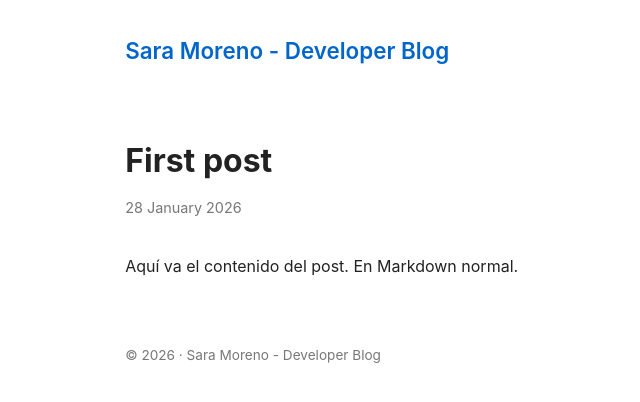
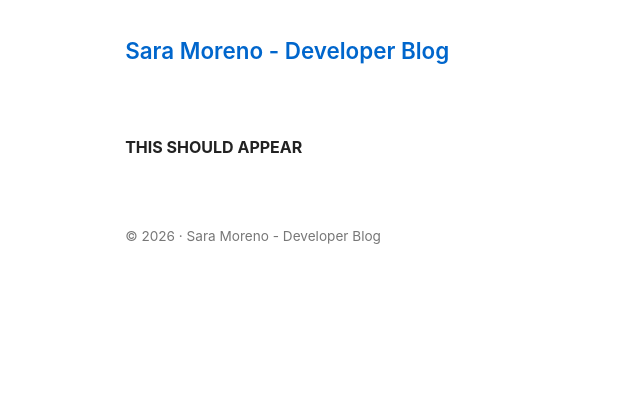
Before and after one commit to sarawittel/sarawittel.github.io, a Jekyll site: the page built from _posts/2026-01-28-first-post.md, in a window 1280 px wide. Shown: the top 402 px of the page, without its empty margins (174-814 px from the left). Built offline with Jekyll 4.4.1, drawn with Linux system fonts in a browser that asks for light colours.

```diff
--- a/_posts/2026-01-28-first-post.md
+++ b/_posts/2026-01-28-first-post.md
@@ -1,9 +1,7 @@
 ---
-layout: post
-title: "First post"
+layout: default
+title: "Test direct content"
 date: 2026-01-28
-categories: jekyll
 ---
 
-Aquí va el contenido del post.
-En Markdown normal.
+**THIS SHOULD APPEAR**
```
